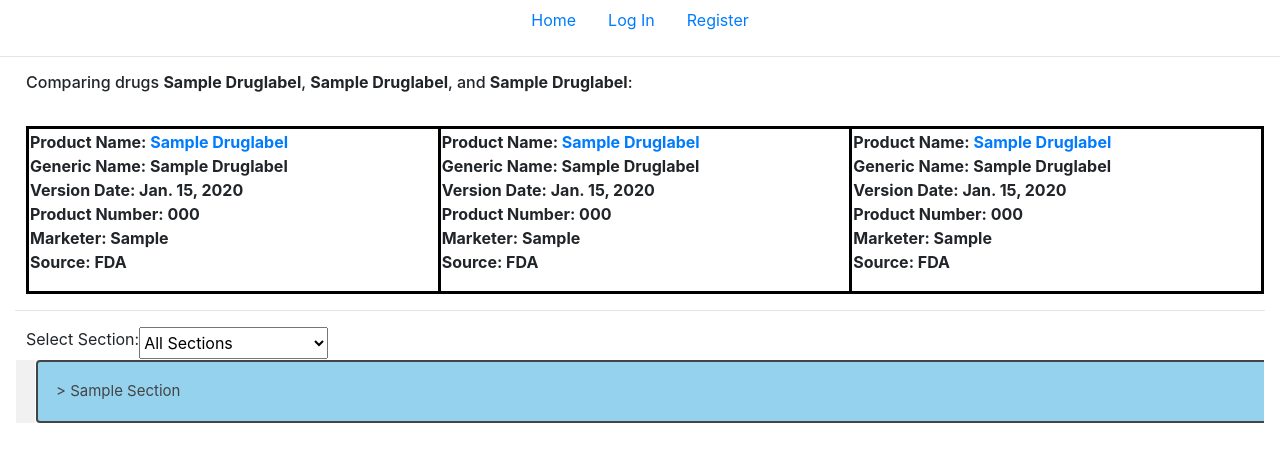
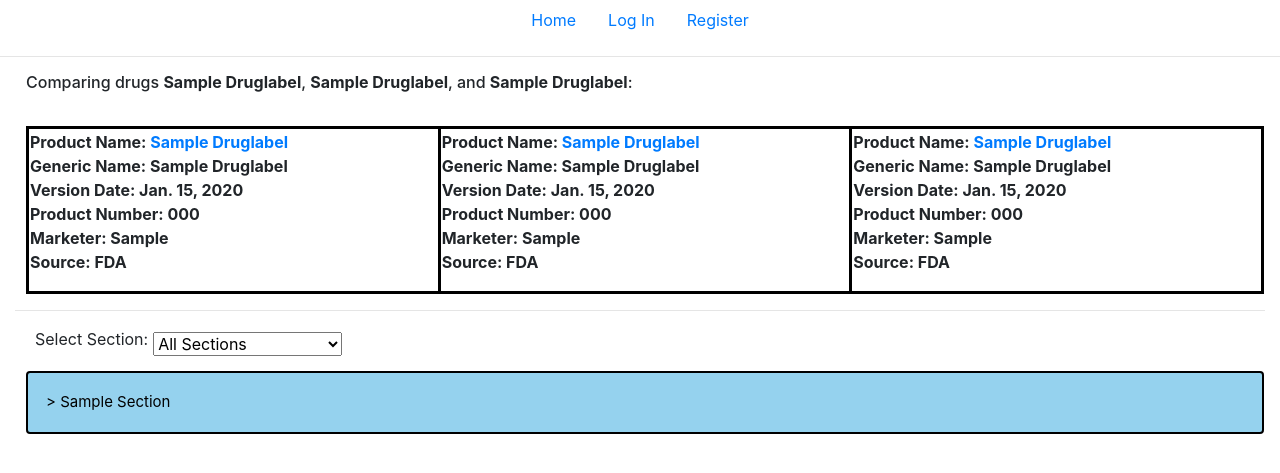
Before and after one commit to globalrx/globalrx, a Django app: template dle/compare/templates/compare/compare_labels.html in a window 1280 px wide. Shown: the top 473 px of the page. Run offline with Django 4.2, Linux system fonts and the light colour scheme; tables that the repository leaves empty hold one stand-in row (values such as "Sample post"); the template is opened without the code that fills it: values that come from a table or form of the project are taken from there, most other values are stand-ins (such as "Sample title", 1, 10 or a date in 2020); parts of the project's set-up code (start-up, migrations or seed data) failed here and were passed over; some libraries are stand-ins or nearby versions.

Commit message:
run collectstatic

```diff
--- a/dle/static/compare/styles.css
+++ b/dle/static/compare/styles.css
@@ -22,7 +22,7 @@
 }
 
 /* highlight green if the sections are exact matches */
-.matching-section {
+.matching-section > div {
     border:3px solid green;
     vertical-align: top;
 }
@@ -37,6 +37,10 @@
     background-color:rgba(240, 14, 14, 0.575);
 }
 
+/* .matching-text-highlight {
+    background-color:rgba(14, 240, 74, 0.575);
+} */
+
 .error-msg-display {
     background-color:rgba(240, 14, 14, 0.575);
 }
@@ -44,9 +48,10 @@
 /* Style the button that is used to open and close the collapsible content */
 .collapsible {
     background-color:rgb(149, 210, 238);
-    color: #444;
+    color: black;
     cursor: pointer;
-    margin-left: 10px;
+    /* margin-left: 10px;
+    margin-right: 10px; */
     padding: 18px;
     width: 100%;
     text-align: left;
@@ -56,14 +61,12 @@
 
 /* Add a background color to the button if it is clicked on and when moving the mouse over it (hover) */
 .active, .collapsible:hover {
-    background-color: #ccc;
+    background-color: rgb(88, 191, 239);
 }
 
 /* Style the collapsible content. Note: hidden by default */
 .sec-content {
-    display: none;
-    overflow: hidden;
-    background-color: #f1f1f1;
+    padding-left: 10px;
 }
 
 .section-table {
@@ -77,3 +80,11 @@
     border: 3px solid black;
     vertical-align: top;
 }
+
+#sectionFilterContainer {
+    margin: 10px;
+}
+
+#sectionFilter {
+    margin: 5px;
+}
```
